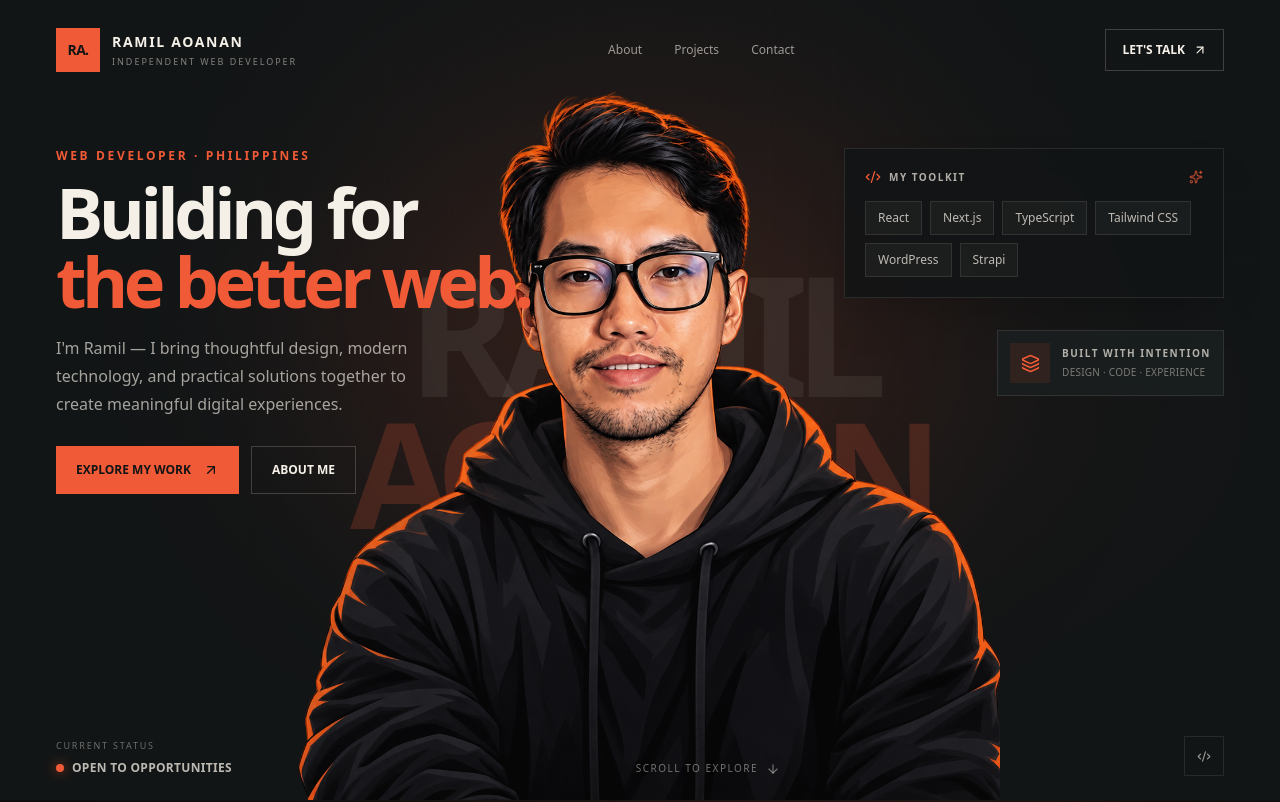
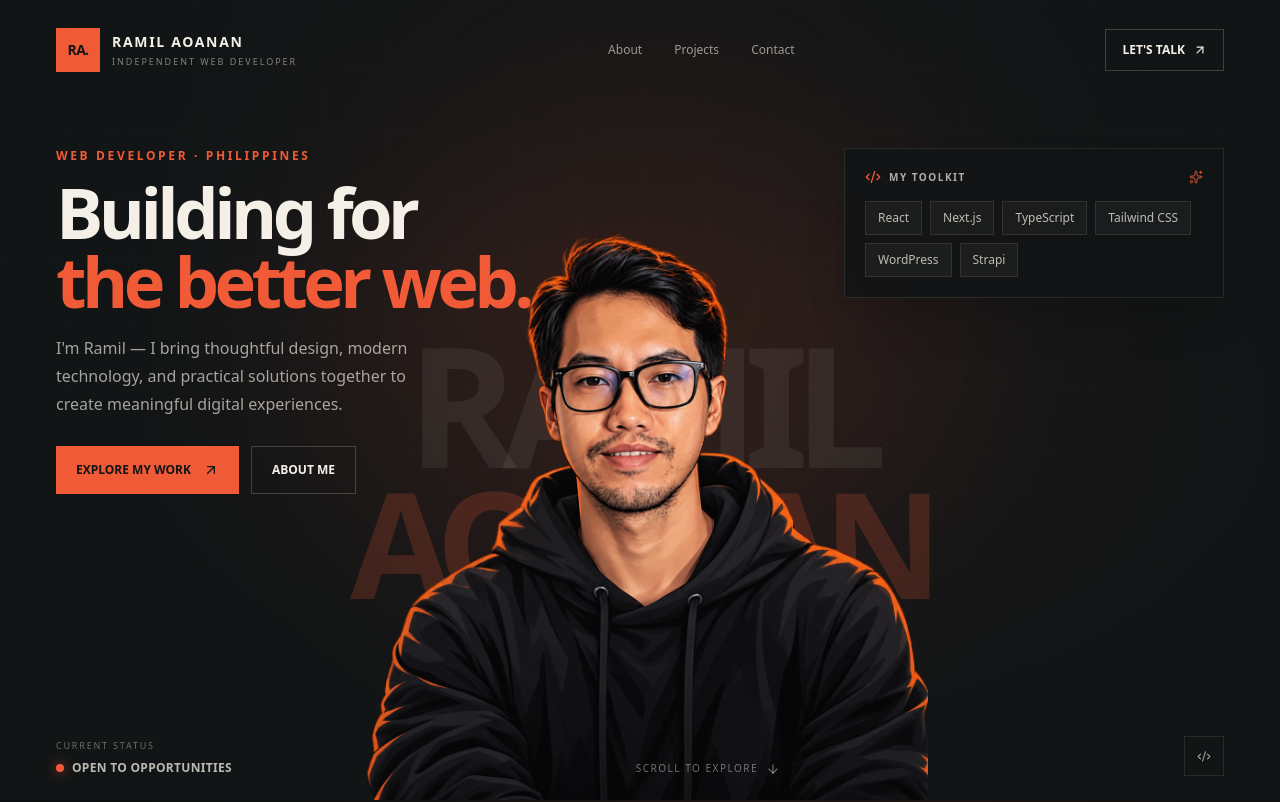
Before and after one commit to ramilinator/cinematic-hero, a Next.js app: page / in a window 1280 px wide. Shown: the top 802 px of the page. Built offline with nearby package versions, Linux system fonts and the light colour scheme.

Commit message:
layout improvements

```diff
--- a/components/portfolio/Hero.tsx
+++ b/components/portfolio/Hero.tsx
@@ -37,7 +37,7 @@ export default function PortfolioHeroDark() {
 
         {/* Subtle grid */}
         <div
-          className="absolute inset-0 opacity-[0.09]"
+          className="absolute inset-0 opacity-[0.15]"
           style={{
             backgroundImage:
               "linear-gradient(rgba(245,240,231,0.15) 1px, transparent 1px), linear-gradient(90deg, rgba(245,240,231,0.15) 1px, transparent 1px)",
@@ -111,19 +111,6 @@ export default function PortfolioHeroDark() {
 
       {/* HERO */}
       <section className="ss-hero relative mx-auto flex min-h-[calc(100svh-100px)] w-full max-w-[1600px] flex-col px-5 pb-20 pt-10 sm:px-8 sm:pb-24 lg:min-h-[calc(100svh-100px)] lg:px-14 lg:py-12">
-        {/* Large name behind portrait */}
-        <div
-          aria-hidden="true"
-          className="pointer-events-none absolute inset-x-0 top-[38%] z-0 -translate-y-1/2 select-none text-center lg:top-[43%]"
-        >
-          <span className="block whitespace-nowrap text-[17vw] font-black leading-[0.78] tracking-[-0.09em] text-[#F5F0E7]/[0.07] sm:text-[15vw] lg:text-[13vw]">
-            RAMIL
-          </span>
-          <span className="mt-3 block whitespace-nowrap text-[15vw] font-black leading-[0.85] tracking-[-0.085em] text-[#F15A36]/20 sm:text-[13vw] lg:text-[11.5vw]">
-            AOANAN
-          </span>
-        </div>
-
         <div className="flex flex-col justify-between md:flex-row">
           {/* LEFT CONTENT */}
           <div className="relative z-20 flex flex-col items-start">
@@ -168,8 +155,22 @@ export default function PortfolioHeroDark() {
             </div>
           </div>
 
-          {/* Portrait */}
-          <div className="pointer-events-none relative z-10 flex items-end justify-center lg:absolute lg:inset-x-0 lg:bottom-0 lg:top-auto">
+          <div className="pointer-events-none relative mt-6 md:absolute md:inset-x-0 md:bottom-0 md:top-auto md:mt-0">
+            {/* Large name behind portrait */}
+            <div
+              aria-hidden="true"
+              className="absolute inset-x-0 top-[38%] z-0 -translate-y-1/2 select-none text-center lg:top-[43%]"
+            >
+              <span className="block whitespace-nowrap text-[17vw] font-black leading-[0.78] tracking-[-0.09em] text-[#F5F0E7]/[0.07] sm:text-[15vw] lg:text-[13vw]">
+                RAMIL
+              </span>
+              <span className="mt-3 block whitespace-nowrap text-[15vw] font-black leading-[0.85] tracking-[-0.085em] text-[#F15A36]/20 sm:text-[13vw] lg:text-[11.5vw]">
+                AOANAN
+              </span>
+            </div>
+
+            {/* Portrait in front of the name */}
+            <div className="relative z-10 flex items-end justify-center">
               <Image
                 src="/images/profile.png"
                 alt="Ramil Aoanan, web developer"
@@ -177,14 +178,15 @@ export default function PortfolioHeroDark() {
                 height={1050}
                 priority
                 sizes="(max-width: 639px) 90vw, (max-width: 1023px) 70vw, 48vw"
-              className="h-[47svh] min-h-[300px] max-h-[500px] w-auto max-w-[95%] object-contain object-bottom sm:h-[68svh] sm:max-h-[700px] sm:max-w-[80%] lg:h-[90svh] lg:max-h-[850px] lg:max-w-[58%]"
+                className="h-[38svh] min-h-[240px] max-h-[400px] w-auto max-w-[76%] object-contain object-bottom sm:h-[54svh] sm:max-h-[560px] sm:max-w-[64%] lg:h-[72svh] lg:max-h-[680px] lg:max-w-[46%]"
               />
+            </div>
           </div>
 
           {/* RIGHT CONTENT */}
           <div className="flex flex-col items-center md:relative md:bottom-auto md:mt-0 md:items-end">
             {/* FLOATING TECHNOLOGIES */}
-            <div className="w-full max-w-[380px] border border-[#F5F0E7]/10 bg-[#121516]/85 p-4 shadow-2xl shadow-black/20 backdrop-blur-md sm:mt-8 sm:p-5 lg:mt-0">
+            <div className="w-full sm:max-w-[380px] border border-[#F5F0E7]/10 bg-[#121516]/85 p-4 shadow-2xl shadow-black/20 backdrop-blur-md sm:mt-8 sm:p-5 lg:mt-0">
               <div className="mb-4 flex items-center justify-between gap-3">
                 <div className="flex items-center gap-2">
                   <Code2 size={16} className="text-[#F15A36]" />
@@ -206,26 +208,10 @@ export default function PortfolioHeroDark() {
                 ))}
               </div>
             </div>
-
-            {/* FLOATING EXPERIENCE CARD */}
-            <div className="mt-6 flex w-fit items-center gap-3 border border-[#F5F0E7]/10 bg-[#1A1E1F]/90 p-3 backdrop-blur-md sm:mt-8">
-              <div className="flex h-10 w-10 items-center justify-center bg-[#F15A36]/10 text-[#F15A36]">
-                <Layers3 size={19} />
-              </div>
-              <div>
-                <p className="text-[10px] font-bold tracking-[0.15em] text-[#F5F0E7]/70">
-                  BUILT WITH INTENTION
-                </p>
-
-                <p className="mt-1 text-[10px] tracking-wide text-[#F5F0E7]/45">
-                  DESIGN · CODE · EXPERIENCE
-                </p>
-              </div>
-            </div>
           </div>
 
           {/* BOTTOM METADATA */}
-          <div className="z-30 mt-10 flex items-end justify-between pt-5 lg:absolute bottom-6 lg:left-14 lg:right-14 lg:mt-0">
+          <div className="relative z-30 mt-10 flex items-end justify-between pt-5 md:absolute md:bottom-6 md:left-14 md:right-14 md:mt-0">
             <div>
               <p className="text-[9px] tracking-[0.2em] text-[#F5F0E7]/40">
                 CURRENT STATUS
```
Lines whose indentation alone changed are shown as unchanged.
